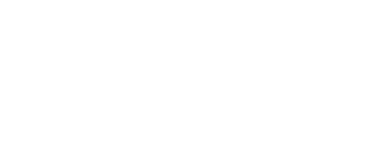
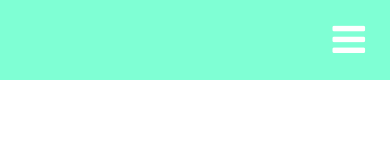
Before and after one commit to camyromao/sketch-app, a website built with Parcel: page src/index.html in a window 390 px wide. Built offline with nearby package versions, Linux system fonts and the light colour scheme.

Commit message:
add sass and start layout

```diff
--- a/package.json
+++ b/package.json
@@ -18,6 +18,7 @@
   },
   "homepage": "https://github.com/camyromao/sketch-app#readme",
   "devDependencies": {
-    "parcel": "^2.0.0-nightly.467"
+    "parcel": "^2.0.0-nightly.467",
+    "sass": "^1.30.0"
   }
 }
--- a/src/index.html
+++ b/src/index.html
@@ -3,9 +3,19 @@
 <head>
   <meta charset="UTF-8">
   <meta name="viewport" content="width=device-width, initial-scale=1.0">
+  <link rel="stylesheet" href="scss/style.scss">
+  <link rel="stylesheet" href="https://cdnjs.cloudflare.com/ajax/libs/font-awesome/4.7.0/css/font-awesome.min.css">
   <title>Document</title>
 </head>
 <body>
+  <div class="container">
+    <div class="tools">
+      <div class="mobile-menu">
+        <i class="fa fa-bars"></i>
+      </div>
+    </div>
+    <div class="canvas"></div>
+  </div>
   <script src="js/index.js"></script>
 </body>
 </html>
--- /dev/null
+++ b/src/scss/partials/_desktop.scss
@@ -0,0 +1,6 @@
+
+@media only screen and (min-width: 720px) {
+  .mobile-menu {
+      display: none;
+  }
+}
--- /dev/null
+++ b/src/scss/partials/_mobile.scss
@@ -0,0 +1,23 @@
+body {
+  margin: 0;
+}
+
+.container {
+  display: flex;
+  flex-direction: column;
+}
+
+.tools {
+  display: flex;
+  height: 60px;
+  padding: 10px;
+  background-color: aquamarine;
+}
+
+.mobile-menu {
+  position: absolute;
+  align-self: center;
+  right: 25px;
+  font-size: 38px;
+  color: white;
+}
--- /dev/null
+++ b/src/scss/style.scss
@@ -0,0 +1,2 @@
+@import "partials/mobile";
+@import "partials/desktop";
```
Also changed, not shown: 3 other files.
